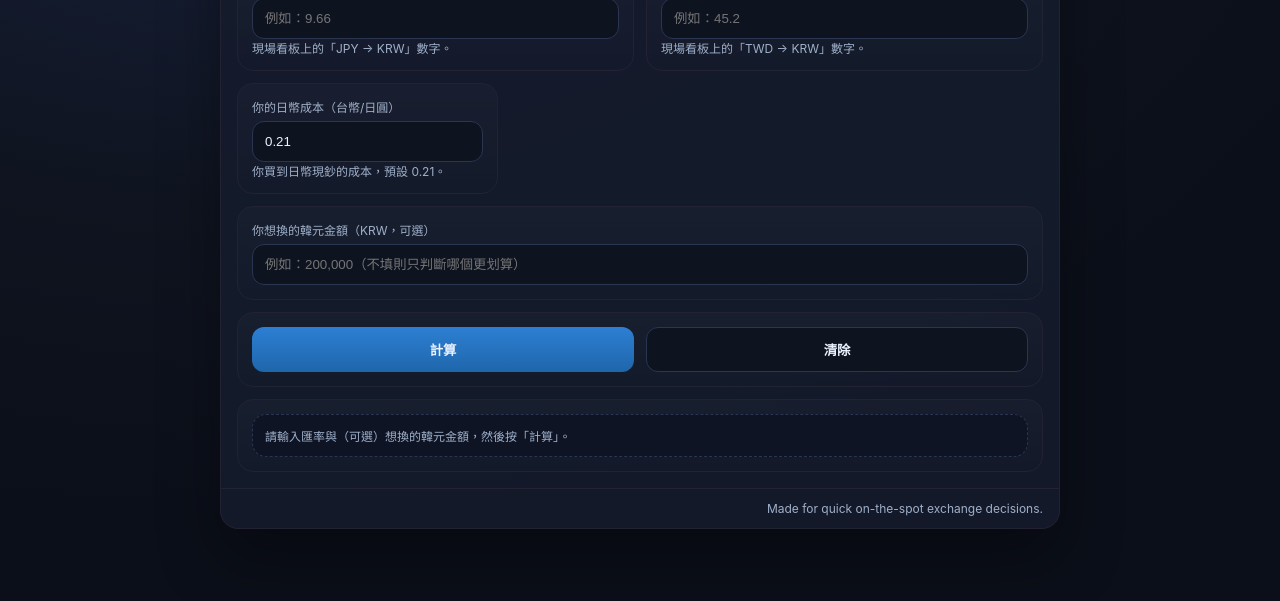
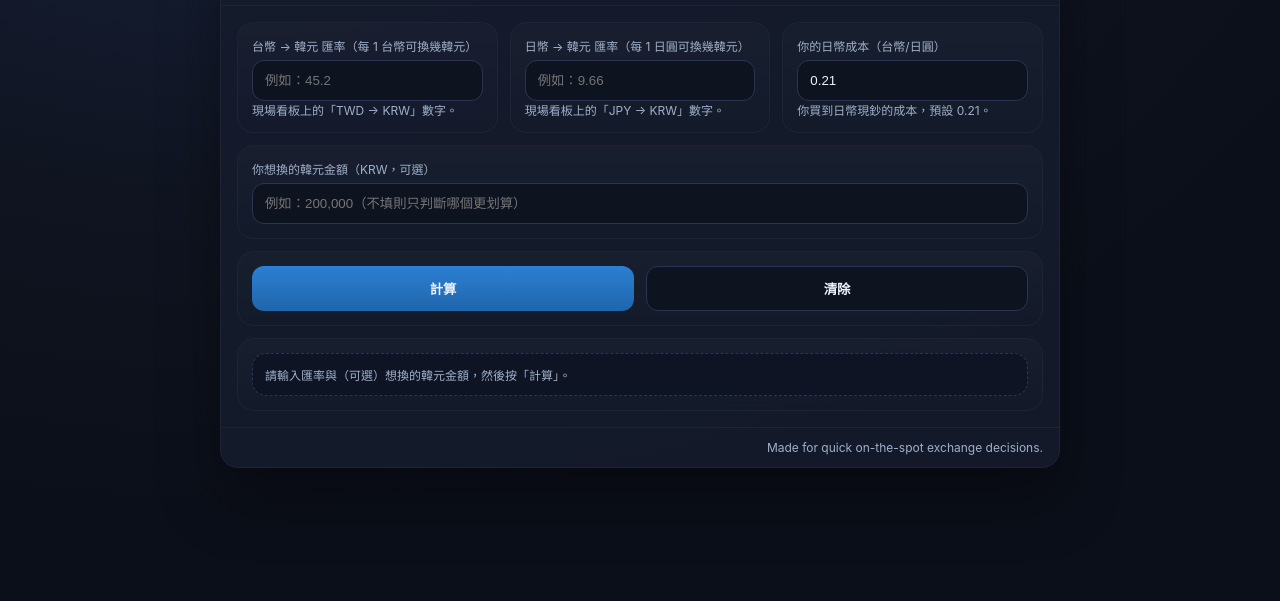
Before and after one commit to jut1229/fx-krw-calculator, a plain HTML site: page index.html in a window 1280 px wide. Shown: the part 199-800 px from the top of the page. Drawn offline with Linux system fonts and the light colour scheme.

Commit message:
replace image

```diff
--- a/index.html
+++ b/index.html
@@ -189,17 +189,16 @@
       </header>
       <main>
         <div class="grid">
-          <section class="card span6">
+          <section class="card span4">
+            <label>台幣 → 韓元 匯率（每 1 台幣可換幾韓元）</label>
+            <input id="twdKrw" type="number" step="0.0001" placeholder="例如：45.2" />
+            <div class="hint">現場看板上的「TWD → KRW」數字。</div>
+          </section>
+          <section class="card span4">
             <label>日幣 → 韓元 匯率（每 1 日圓可換幾韓元）</label>
             <input id="jpyKrw" type="number" step="0.0001" placeholder="例如：9.66" />
             <div class="hint">現場看板上的「JPY → KRW」數字。</div>
           </section>
-          <section class="card span6">
-            <label>台幣 → 韓元 匯率（每 1 台幣可換幾韓元）</label>
-            <input id="twdKrw" type="number" step="0.0001" placeholder="例如：45.2" />
-            <div class="hint">現場看板上的「TWD → KRW」數字。</div>
-          </section>
-
           <section class="card span4">
             <label>你的日幣成本（台幣/日圓）</label>
             <input id="jpyCost" type="number" step="0.0001" value="0.21" />
```
Also changed, not shown: favicon.ico (added), icon-192.png, icon-512.png, 1 other file.
